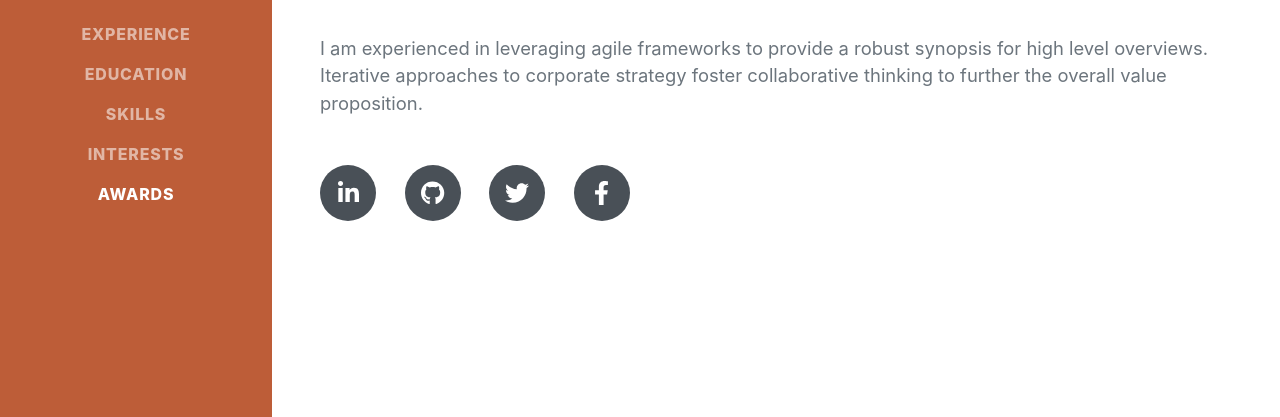
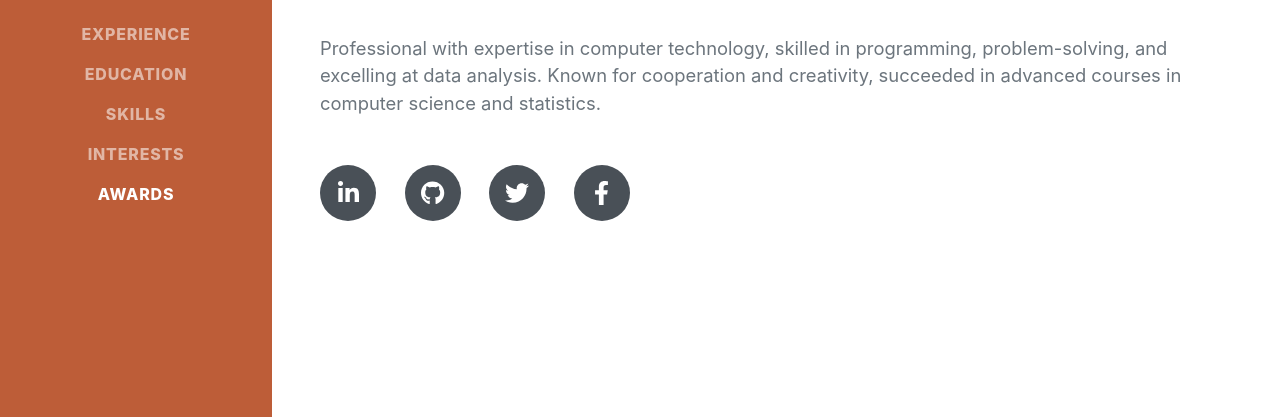
Before and after one commit to ccy9559/ccy9559.github.io, a plain HTML site: page index.html in a window 1280 px wide. Shown: the part 380-797 px from the top of the page. Drawn offline with nearby package versions, Linux system fonts and the light colour scheme; a web font is replaced by a local one.

Commit message:
Update index.html

```diff
--- a/index.html
+++ b/index.html
@@ -47,7 +47,8 @@
                         800 Huacheng Rd. New Taipei City·(+886)966549960·
                         <a href="mailto:uchen2@illinois.edu">uchen2@illinois.edu</a>
                     </div>
-                    <p class="lead mb-5">I am experienced in leveraging agile frameworks to provide a robust synopsis for high level overviews. Iterative approaches to corporate strategy foster collaborative thinking to further the overall value proposition.</p>
+                    <p class="lead mb-5">Professional with expertise in computer technology, skilled in programming, problem-solving, and excelling at data analysis. Known for cooperation and creativity, succeeded in advanced courses in computer science and statistics.
+                    </p>
                     <div class="social-icons">
                         <a class="social-icon" href="#!"><i class="fab fa-linkedin-in"></i></a>
                         <a class="social-icon" href="#!"><i class="fab fa-github"></i></a>
```
